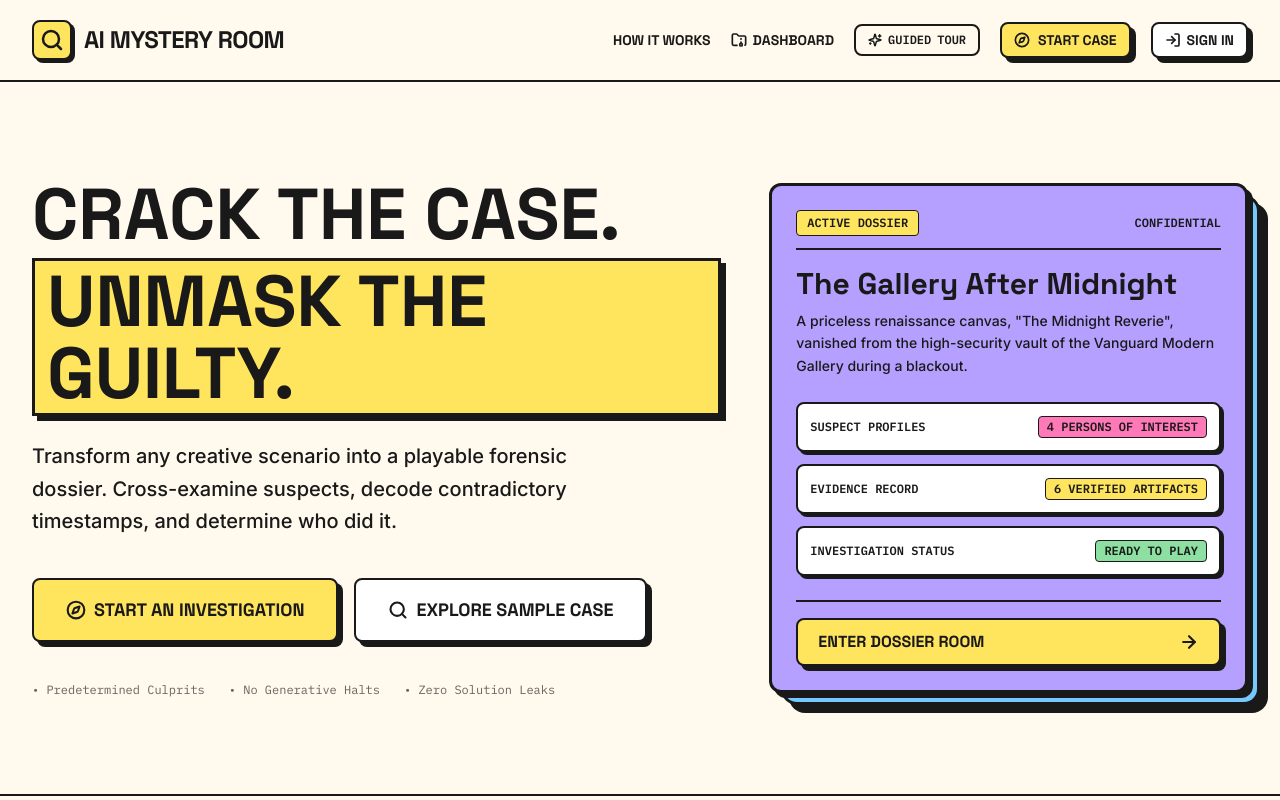
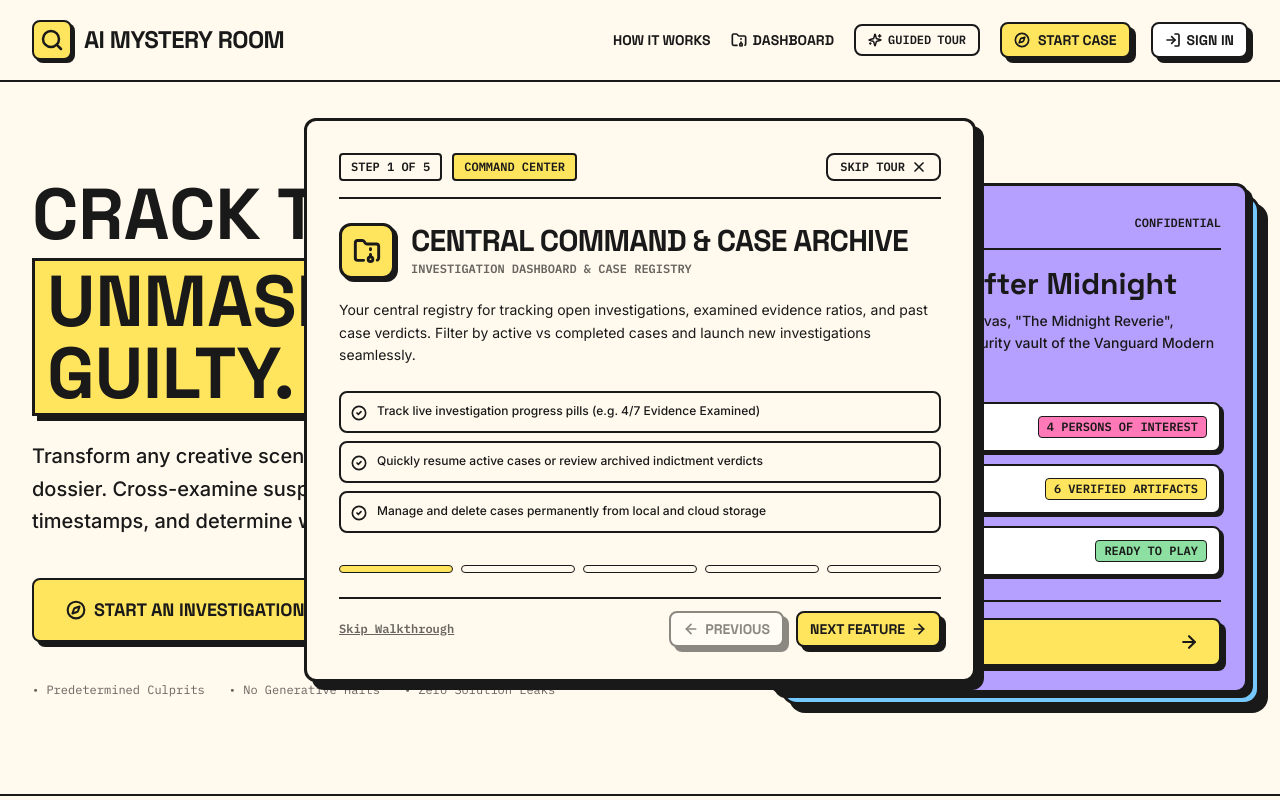
Before and after one commit to abhaysoni007/AI-Mystery-Room, a React (Vite) app in the folder client/: page / in a window 1280 px wide. Both pictures are taken after a click on the button "Platform Feature Walkthrough". Shown: the top 800 px of the page. Built offline with nearby package versions, Linux system fonts and the light colour scheme; no server answers.

Commit message:
feat(client): implement interactive 5-step platform walkthrough with persistent skip option

```diff
--- a/client/src/App.jsx
+++ b/client/src/App.jsx
@@ -4,6 +4,7 @@ import { AuthProvider } from './context/AuthContext';
 import { InvestigationProvider } from './context/InvestigationContext';
 import { Navbar } from './components/layout/Navbar';
 import { Footer } from './components/layout/Footer';
+import { PlatformWalkthrough } from './components/walkthrough/PlatformWalkthrough';
 import { LandingPage } from './pages/LandingPage';
 import { CreateMysteryPage } from './pages/CreateMysteryPage';
 import { DashboardPage } from './pages/DashboardPage';
@@ -71,6 +72,7 @@ export default function App() {
             {/* Fallback */}
             <Route path="*" element={<Navigate to="/" replace />} />
           </Routes>
+          <PlatformWalkthrough />
         </BrowserRouter>
       </InvestigationProvider>
     </AuthProvider>
--- /dev/null
+++ b/client/src/components/walkthrough/PlatformWalkthrough.jsx
@@ -0,0 +1,261 @@
+import React, { useState } from 'react';
+import {
+  X,
+  ArrowRight,
+  ArrowLeft,
+  FolderArchive,
+  Sparkles,
+  Search,
+  Eye,
+  Scale,
+  CheckCircle2,
+  Compass,
+} from 'lucide-react';
+import { useAuth } from '../../context/AuthContext';
+import { Button } from '../ui/Button';
+
+const TOUR_STEPS = [
+  {
+    stepNumber: 1,
+    title: 'CENTRAL COMMAND & CASE ARCHIVE',
+    subtitle: 'Investigation Dashboard & Case Registry',
+    badge: 'COMMAND CENTER',
+    badgeColor: 'bg-neoYellow text-ink',
+    icon: FolderArchive,
+    iconBg: 'bg-neoYellow',
+    description:
+      'Your central registry for tracking open investigations, examined evidence ratios, and past case verdicts. Filter by active vs completed cases and launch new investigations seamlessly.',
+    highlights: [
+      'Track live investigation progress pills (e.g. 4/7 Evidence Examined)',
+      'Quickly resume active cases or review archived indictment verdicts',
+      'Manage and delete cases permanently from local and cloud storage',
+    ],
+  },
+  {
+    stepNumber: 2,
+    title: 'AI MYSTERY GENERATION ENGINE',
+    subtitle: 'Dynamic Crime Scenario Synthesis',
+    badge: 'MYSTERY CREATOR',
+    badgeColor: 'bg-neoPurple text-white',
+    icon: Sparkles,
+    iconBg: 'bg-neoPurple text-white',
+    description:
+      'Synthesize full-scale, fair-play detective mysteries from any scenario. Choose crime categories like Theft, Murder, Cybercrime, or Espionage and calibrate your difficulty tier.',
+    highlights: [
+      'Custom premise inputs transformed into rich forensic evidence catalogs',
+      'Strict detective fiction rules: guaranteed solvable with zero generative stalls',
+      'Pre-calibrated suspect motives, alibis, and deceptive red herrings',
+    ],
+  },
+  {
+    stepNumber: 3,
+    title: 'THE DETECTIVE WORKSPACE',
+    subtitle: '5 Core Intelligence Dossier Tabs',
+    badge: 'WORKSPACE',
+    badgeColor: 'bg-neoBlue text-white',
+    icon: Search,
+    iconBg: 'bg-neoBlue text-white',
+    description:
+      'Dive into your active dossier organized into 5 dedicated workspace tabs: Incident Brief, Suspect Rosters, Evidence Locker, Master Timeline, and Detective Notepad.',
+    highlights: [
+      'Cross-examine suspect public statements and conflicting alibis',
+      'Reconstruct chronological sequences of events leading up to the incident',
+      'Auto-saving investigator notes synchronized in real time across sessions',
+    ],
+  },
+  {
+    stepNumber: 4,
+    title: 'FORENSIC EVIDENCE ANALYSIS',
+    subtitle: 'Multi-Format Forensic Artifacts',
+    badge: 'EVIDENCE VIEWERS',
+    badgeColor: 'bg-neoPink text-ink',
+    icon: Eye,
+    iconBg: 'bg-neoPink',
+    description:
+      'Inspect authentic, multi-format evidence items with purpose-built viewers: encrypted Matrix chat logs, CCTV optical freeze frames, and badge telemetry access logs.',
+    highlights: [
+      'Examine timestamped chat message dumps between key suspects',
+      'Inspect surveillance camera freeze frames with forensic sensor logs',
+      'Discover decisive evidence that directly refutes false alibis',
+    ],
+  },
+  {
+    stepNumber: 5,
+    title: 'THE FINAL ACCUSATION & VERDICT',
+    subtitle: 'Server-Authoritative Indictment',
+    badge: 'FINAL VERDICT',
+    badgeColor: 'bg-neoGreen text-ink',
+    icon: Scale,
+    iconBg: 'bg-neoGreen',
+    description:
+      'When your investigation is complete, seal your final verdict. Select the primary perpetrator and submit your indictment to trigger server-authoritative scoring.',
+    highlights: [
+      'Deterministic server-side grading: 100% score for identifying the true culprit',
+      'Instant canonical solution reveal: true motive, method, and decisive clues',
+      'Detailed breakdown of cleared suspects and debunked red herrings',
+    ],
+  },
+];
+
+export function PlatformWalkthrough() {
+  const { isWalkthroughOpen, closeWalkthrough, completeWalkthrough } = useAuth();
+  const [currentStepIndex, setCurrentStepIndex] = useState(0);
+
+  if (!isWalkthroughOpen) return null;
+
+  const currentStep = TOUR_STEPS[currentStepIndex];
+  const isFirst = currentStepIndex === 0;
+  const isLast = currentStepIndex === TOUR_STEPS.length - 1;
+
+  const handleNext = () => {
+    if (isLast) {
+      completeWalkthrough();
+      setCurrentStepIndex(0);
+    } else {
+      setCurrentStepIndex((prev) => prev + 1);
+    }
+  };
+
+  const handlePrev = () => {
+    if (!isFirst) {
+      setCurrentStepIndex((prev) => prev - 1);
+    }
+  };
+
+  const handleSkip = () => {
+    completeWalkthrough();
+    setCurrentStepIndex(0);
+  };
+
+  const IconComponent = currentStep.icon;
+
+  return (
+    <div
+      role="dialog"
+      aria-modal="true"
+      className="fixed inset-0 z-50 flex items-center justify-center p-4 bg-ink/65 backdrop-blur-xs animate-in fade-in duration-150"
+    >
+      <div className="bg-paper border-3 border-ink shadow-hard-lg rounded-xl max-w-2xl w-full p-6 sm:p-8 relative space-y-6">
+        {/* Top Header Row */}
+        <div className="flex items-center justify-between border-b-2 border-ink pb-4">
+          <div className="flex items-center gap-2.5">
+            <span className="font-mono text-xs font-bold px-2.5 py-1 bg-paper-light border-2 border-ink rounded shadow-hard-xs text-ink uppercase">
+              STEP {currentStep.stepNumber} OF {TOUR_STEPS.length}
+            </span>
+            <span
+              className={`font-mono text-xs font-bold px-2.5 py-1 border-2 border-ink rounded shadow-hard-xs uppercase ${currentStep.badgeColor}`}
+            >
+              {currentStep.badge}
+            </span>
+          </div>
+
+          <button
+            type="button"
+            onClick={handleSkip}
+            className="inline-flex items-center gap-1.5 px-3 py-1 font-mono text-xs font-bold text-ink bg-paper-light hover:bg-neoPink border-2 border-ink rounded-lg shadow-hard-xs transition-colors"
+          >
+            <span>SKIP TOUR</span>
+            <X className="w-4 h-4 stroke-[2.5]" />
+          </button>
+        </div>
+
+        {/* Step Content */}
+        <div className="space-y-4">
+          <div className="flex items-start gap-4">
+            <div
+              className={`w-14 h-14 rounded-xl border-3 border-ink flex items-center justify-center shadow-hard-sm shrink-0 ${currentStep.iconBg}`}
+            >
+              <IconComponent className="w-7 h-7 stroke-[2.5]" />
+            </div>
+            <div>
+              <h2 className="font-display font-extrabold text-2xl sm:text-3xl uppercase tracking-tight text-ink leading-tight">
+                {currentStep.title}
+              </h2>
+              <p className="font-mono text-xs font-bold text-muted uppercase mt-0.5">
+                {currentStep.subtitle}
+              </p>
+            </div>
+          </div>
+
+          <p className="font-sans text-sm text-ink/90 leading-relaxed pt-1">
+            {currentStep.description}
+          </p>
+
+          {/* Highlights checklist */}
+          <div className="space-y-2 pt-2">
+            {currentStep.highlights.map((item, idx) => (
+              <div
+                key={idx}
+                className="flex items-start gap-2.5 p-2.5 bg-paper-light border-2 border-ink rounded-lg shadow-hard-xs"
+              >
+                <CheckCircle2 className="w-4 h-4 text-ink shrink-0 stroke-[2.5] mt-0.5" />
+                <span className="font-sans text-xs font-medium text-ink">{item}</span>
+              </div>
+            ))}
+          </div>
+        </div>
+
+        {/* Step Progress Bar Dots */}
+        <div className="flex items-center gap-2 pt-2">
+          {TOUR_STEPS.map((_, idx) => (
+            <div
+              key={idx}
+              className={`h-2 flex-1 rounded-full border border-ink transition-all duration-200 ${
+                idx === currentStepIndex
+                  ? 'bg-neoYellow'
+                  : idx < currentStepIndex
+                  ? 'bg-ink'
+                  : 'bg-paper-light'
+              }`}
+            />
+          ))}
+        </div>
+
+        {/* Action Controls Footer */}
+        <div className="flex flex-col sm:flex-row items-center justify-between gap-3 pt-3 border-t-2 border-ink">
+          <button
+            type="button"
+            onClick={handleSkip}
+            className="font-mono text-xs font-bold text-muted hover:text-ink underline order-2 sm:order-1"
+          >
+            Skip Walkthrough
+          </button>
+
+          <div className="flex items-center gap-3 w-full sm:w-auto order-1 sm:order-2">
+            <Button
+              type="button"
+              variant="secondary"
+              size="sm"
+              disabled={isFirst}
+              onClick={handlePrev}
+              className="flex-1 sm:flex-none"
+            >
+              <ArrowLeft className="w-4 h-4 mr-1.5 stroke-[2.5]" />
+              PREVIOUS
+            </Button>
+
+            <Button
+              type="button"
+              variant="primary"
+              size="sm"
+              onClick={handleNext}
+              className="flex-1 sm:flex-none font-extrabold"
+            >
+              {isLast ? (
+                <>
+                  <Compass className="w-4 h-4 mr-2 stroke-[2.5]" />
+                  START INVESTIGATING
+                </>
+              ) : (
+                <>
+                  NEXT FEATURE
+                  <ArrowRight className="w-4 h-4 ml-1.5 stroke-[2.5]" />
+                </>
+              )}
+            </Button>
+          </div>
+        </div>
+      </div>
+    </div>
+  );
+}
--- a/client/src/context/AuthContext.jsx
+++ b/client/src/context/AuthContext.jsx
@@ -105,15 +105,13 @@ export function AuthProvider({ children }) {
 
   const completeWalkthrough = useCallback(async () => {
     setIsWalkthroughOpen(false);
-    if (user) {
-      setUser((prev) => (prev ? { ...prev, hasCompletedWalkthrough: true } : prev));
-      try {
-        await api.updateWalkthrough(true);
-      } catch (e) {
-        // Silently catch in offline mode
-      }
+    setUser((prev) => (prev ? { ...prev, hasCompletedWalkthrough: true } : prev));
+    try {
+      await api.updateWalkthrough(true);
+    } catch (e) {
+      // Silently catch in unauthenticated or offline mode
     }
-  }, [user]);
+  }, []);
 
   const openAuthModal = useCallback((mode = 'login') => {
     setAuthModalMode(mode);
```
Also changed, not shown: 1 other file (tests, documents, lock files or other folders).
